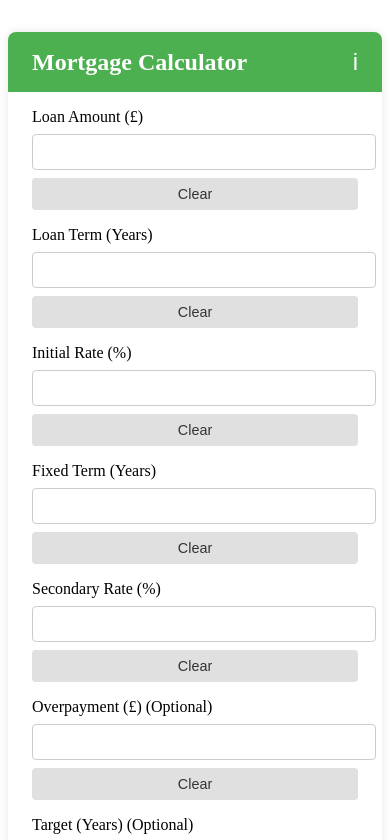
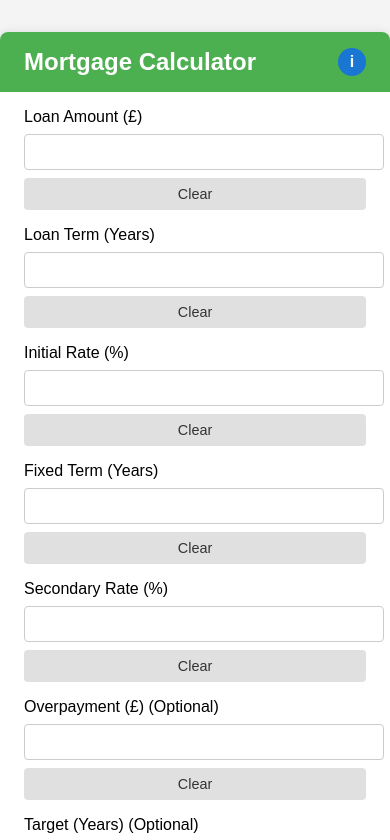
Before and after one commit to Ampdrew06/Mortgage-Calculator, a React (Create React App) app: page / in a window 390 px wide. Shown: the top 840 px of the page. Built offline with nearby package versions, Linux system fonts and the light colour scheme.

Commit message:
Update App.css

```diff
--- a/src/App.css
+++ b/src/App.css
@@ -1,40 +1,10 @@
-/* Core layout updates */
-.input-row {
-  display: flex;
-  align-items: center;
-  gap: 0.5rem;
-  margin-bottom: 1rem;
-  flex-wrap: nowrap;
+body {
+  font-family: Arial, sans-serif;
+  background-color: #f4f4f4;
+  margin: 0;
+  padding: 0;
 }
 
-.input-row label {
-  flex: 0 0 120px;
-}
-
-.input-row input {
-  flex: 1 1 auto;
-  padding: 0.5rem;
-  font-size: 1rem;
-  border: 1px solid #ccc;
-  border-radius: 4px;
-}
-
-.clear-btn {
-  flex: 0 0 60px;
-  padding: 0.5rem;
-  background-color: #e0e0e0;
-  color: #333;
-  border: none;
-  border-radius: 4px;
-  font-size: 0.9rem;
-  cursor: pointer;
-}
-
-.clear-btn:hover {
-  background-color: #d5d5d5;
-}
-
-/* Other styles unchanged */
 .container {
   max-width: 600px;
   margin: 2rem auto;
@@ -63,17 +33,64 @@
 }
 
 .share-btn {
-  background: none;
+  background-color: #1976d2;
+  color: white;
   border: none;
-  color: #fff;
-  font-size: 1.5rem;
+  border-radius: 50%;
+  width: 32px;
+  height: 32px;
+  font-size: 1.2rem;
+  font-weight: bold;
   cursor: pointer;
+  display: flex;
+  align-items: center;
+  justify-content: center;
   padding: 0;
 }
 
 .header .share-btn[title="Back to Calculator"] {
   font-size: 1.1rem;
+  border-radius: 6px;
+  width: auto;
   padding: 0.25rem 0.5rem;
+  background-color: transparent;
+  color: white;
+}
+
+.input-row {
+  display: flex;
+  align-items: center;
+  gap: 0.5rem;
+  margin-bottom: 1rem;
+  flex-wrap: nowrap;
+}
+
+.input-row label {
+  flex: 0 0 140px;
+  white-space: nowrap;
+}
+
+.input-row input {
+  flex: 1 1 auto;
+  padding: 0.5rem;
+  font-size: 1rem;
+  border: 1px solid #ccc;
+  border-radius: 4px;
+}
+
+.clear-btn {
+  flex: 0 0 60px;
+  padding: 0.5rem;
+  background-color: #e0e0e0;
+  color: #333;
+  border: none;
+  border-radius: 4px;
+  font-size: 0.9rem;
+  cursor: pointer;
+}
+
+.clear-btn:hover {
+  background-color: #d5d5d5;
 }
 
 .action-row {
@@ -159,7 +176,7 @@
   margin: 0 0.5rem;
 }
 
-/* Mobile responsive */
+/* Mobile */
 @media screen and (max-width: 480px) {
   .input-row {
     flex-direction: column;
@@ -182,4 +199,10 @@
   .reset-btn {
     margin-right: 0;
   }
+
+  .share-btn {
+    width: 28px;
+    height: 28px;
+    font-size: 1rem;
+  }
 }
```
